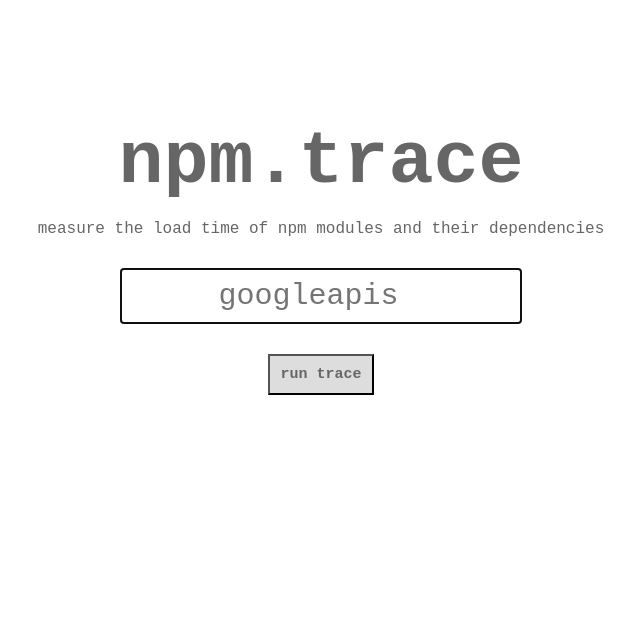
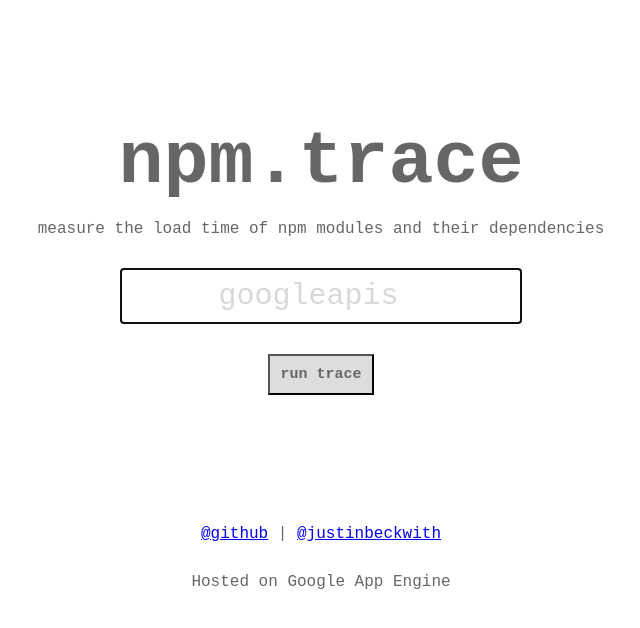
Before and after one commit to JustinBeckwith/npmtrace, a website: page public/index.html in a window 1280 px wide. Shown: the whole page, without its empty margins (319-959 px from the left). Drawn offline with Linux system fonts and the light colour scheme.

Commit message:
add a footer

```diff
--- a/public/index.html
+++ b/public/index.html
@@ -6,6 +6,13 @@
 <div>measure the load time of npm modules and their dependencies</div>
 <div><input type="search" placeholder="googleapis" id="search" autofocus></div>
 <div><button id="submit">run trace</button></div>
+<footer>
+  <div>
+    <a href="https://github.com/JustinBeckwith/npmtrace">@github</a> |
+    <a href="https://twitter.com/JustinBeckwith">@justinbeckwith</a>
+  </div>
+  <div>Hosted on Google App Engine</div>
+</footer>
 <script src="script.js"></script>
 </body>
 </html>
--- a/public/style.css
+++ b/public/style.css
@@ -8,6 +8,10 @@ body {
 header {
   font-size: 75px;
   font-weight: bold;
+}
+
+footer {
+  padding-top: 100px;
 }
 
 button {
@@ -31,3 +35,8 @@ input[type=search] {
 div {
   padding: 15px;
 }
+
+::placeholder {
+  color: #666;
+  opacity: 0.25;
+}
```
